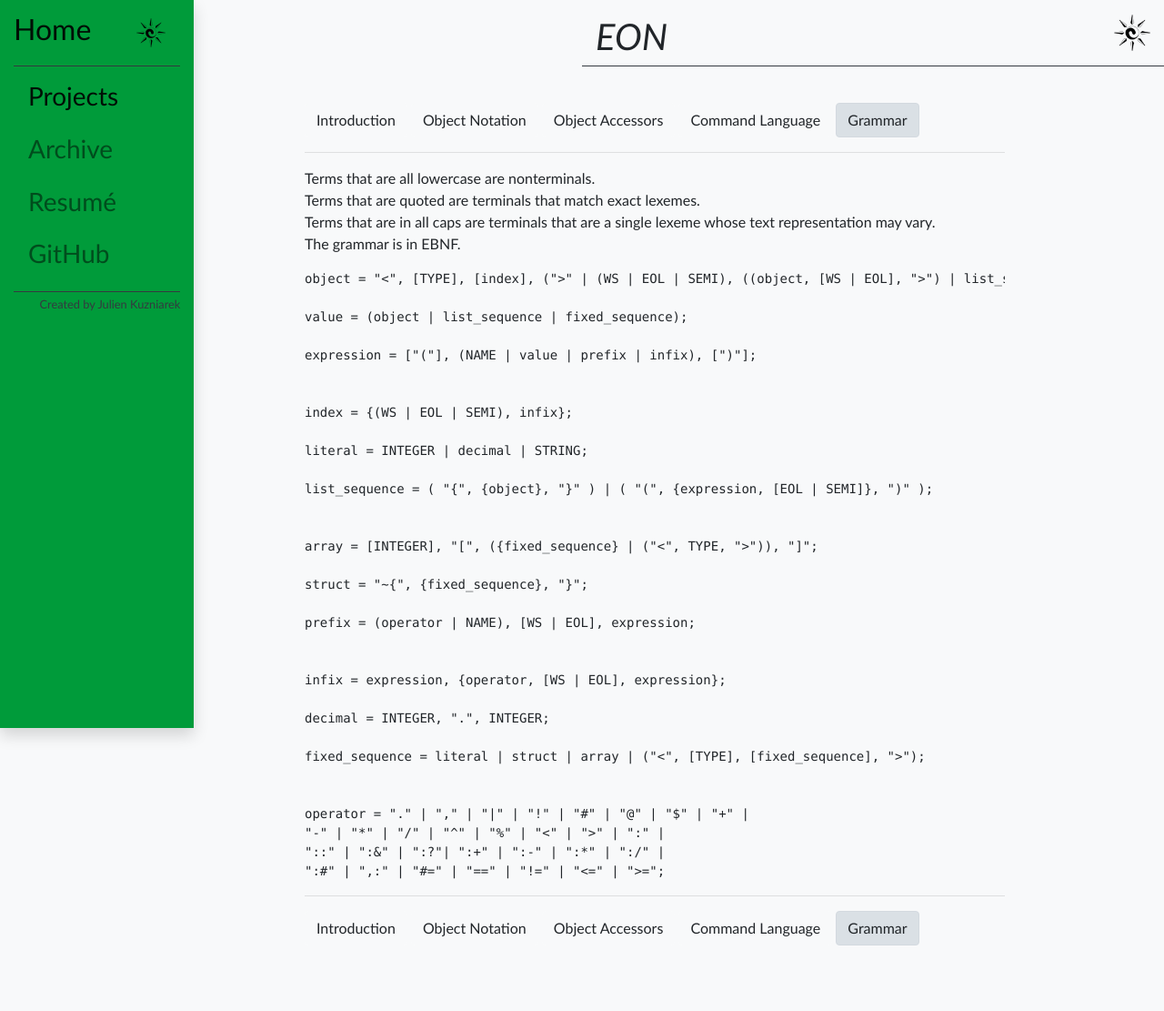
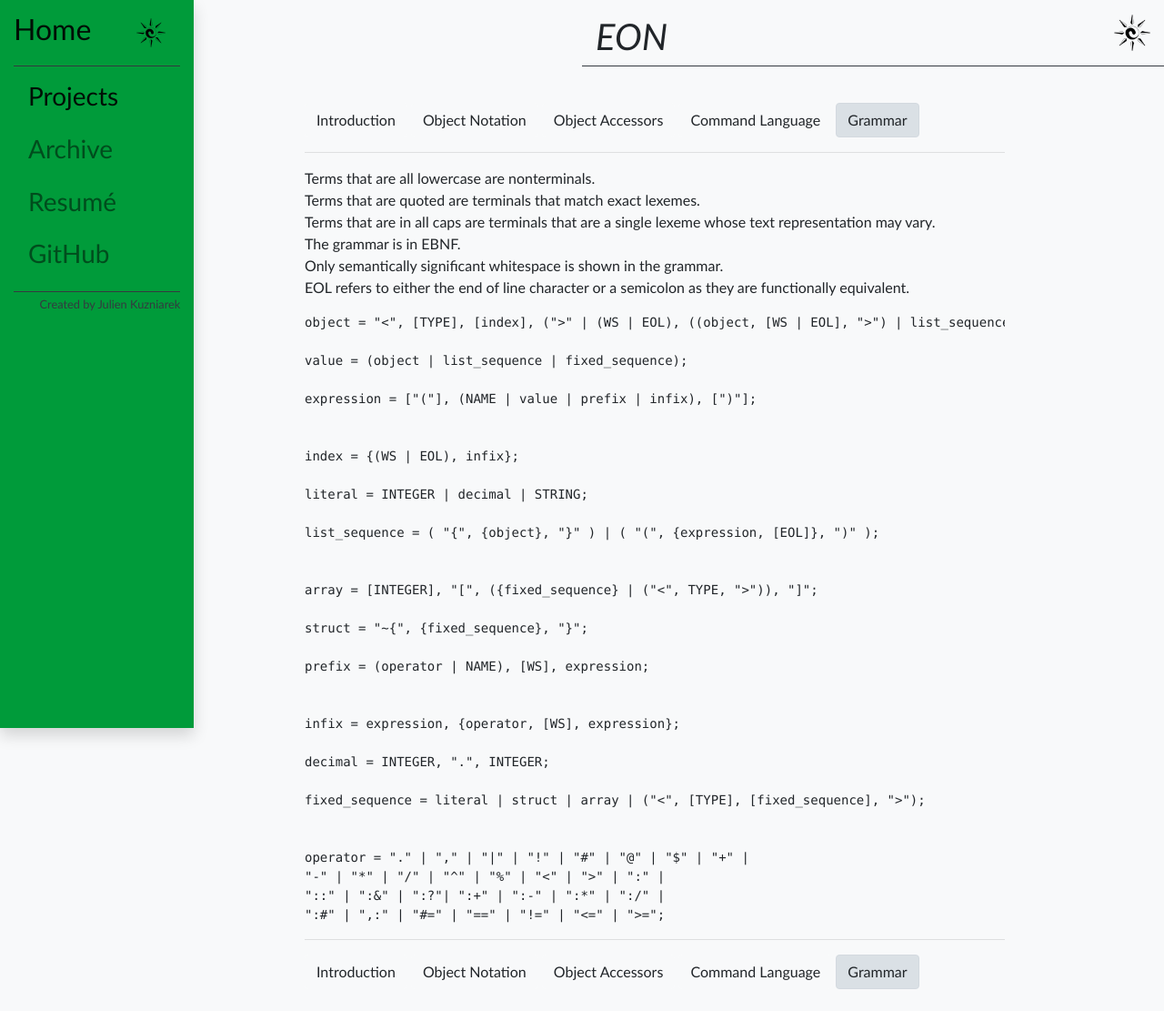
Before and after one commit to jkuzniarek/website-php, a PHP site: page /projects/EON/grammar.php in a window 1280 px wide. Shown: the whole page at 91% size. Before the commit the page ends 1039 px from the top, so only its background shows below. Run offline with PHP 8.4, Linux system fonts and the light colour scheme; data comes from the database, SQL or seed files in the repository.

Commit message:
minor grammar update

```diff
--- a/projects/EON/grammar.php
+++ b/projects/EON/grammar.php
@@ -24,32 +24,34 @@ include $sRoot.'templates/sidebar.php';
       Terms that are all lowercase are nonterminals.<br>
       Terms that are quoted are terminals that match exact lexemes.<br>
       Terms that are in all caps are terminals that are a single lexeme whose text representation may vary.<br>
-      The grammar is in EBNF.
+      The grammar is in EBNF.<br>
+      Only semantically significant whitespace is shown in the grammar.<br>
+      EOL refers to either the end of line character or a semicolon as they are functionally equivalent.
     </p>
 
     <p>
-      <pre><?=htmlspecialchars('object = "<", [TYPE], [index], (">" | (WS | EOL | SEMI), ((object, [WS | EOL], ">") | list_sequence | fixed_sequence));
+      <pre><?=htmlspecialchars('object = "<", [TYPE], [index], (">" | (WS | EOL), ((object, [WS | EOL], ">") | list_sequence | fixed_sequence));
 
 value = (object | list_sequence | fixed_sequence);
 
 expression = ["("], (NAME | value | prefix | infix), [")"];
 
 
-index = {(WS | EOL | SEMI), infix};
+index = {(WS | EOL), infix};
 
 literal = INTEGER | decimal | STRING;
 
-list_sequence = ( "{", {object}, "}" ) | ( "(", {expression, [EOL | SEMI]}, ")" );
+list_sequence = ( "{", {object}, "}" ) | ( "(", {expression, [EOL]}, ")" );
 
 
 array = [INTEGER], "[", ({fixed_sequence} | ("<", TYPE, ">")), "]";
 
 struct = "~{", {fixed_sequence}, "}";
 
-prefix = (operator | NAME), [WS | EOL], expression;
+prefix = (operator | NAME), [WS], expression;
 
 
-infix = expression, {operator, [WS | EOL], expression};
+infix = expression, {operator, [WS], expression};
 
 decimal = INTEGER, ".", INTEGER;
 
--- a/projects/EON/object_notation.php
+++ b/projects/EON/object_notation.php
@@ -43,14 +43,14 @@ include $sRoot.'templates/sidebar.php';
     All values are some type of object and all objects are derived from an empty object <code>&lt;&gt;</code>.
   </div>
   <div class="col">
-    All lists are pointer arrays and all lists are derived from an empty list <code>{}</code>.
+    All lists are linked lists and all lists are derived from an empty list <code>{}</code>.
   </div>
   <div class="col">
     All primitive values are arrays, all arrays are byte arrays, and all arrays are derived from an empty array <code>[]</code>.
   </div>
 </div>
 <br>
-<!-- Lists are ONLY linked-lists when executing eon get/set shell functions on an eon file-->
+<!-- Lists are normally linked-lists unless they are fixed (const) in which case they are pointer arrays-->
 
 <div class="row">
   <div class="col">
@@ -252,6 +252,7 @@ double_number: <double 12.34>
 <div class="row">
   <div class="col">
     Key-value pairs can be fixed (like a const variable) so that they return void (or an error or null value depending on reader implementation) if deletion or any change to the pair is attempted.
+    <!-- lists that are made const are saved as a pointer array -->
   </div>
   <div class="col">
 <pre class="code"><code><?=htmlspecialchars('< key1: "data" key2:: "constant data">')?></code></pre>
```
